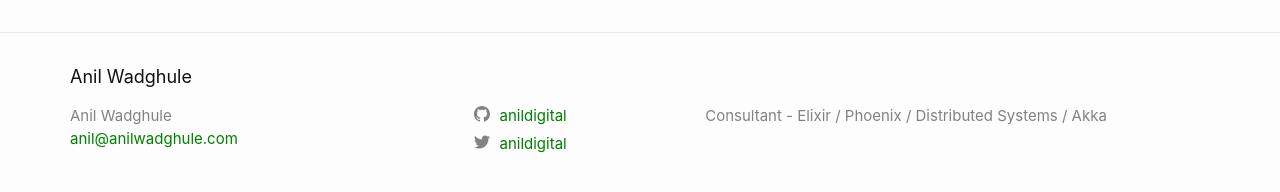
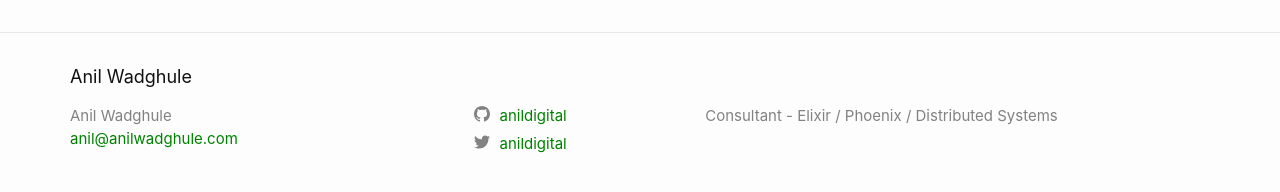
Before and after one commit to anildigital/anildigital.github.io, a Jekyll site: the page built from contact.html, in a window 1280 px wide. Shown: the part 685-877 px from the top of the page. Built offline with Jekyll 4.4.1, drawn with Linux system fonts in a browser that asks for light colours; comment, search, counter and statistics services are not loaded.

Commit message:
Misc content updates

```diff
--- a/_config.yml
+++ b/_config.yml
@@ -2,7 +2,7 @@
 title: Anil Wadghule
 email: anil@anilwadghule.com
 description: >
-  Consultant - Elixir / Phoenix / Distributed Systems / Akka
+  Consultant - Elixir / Phoenix / Distributed Systems
 baseurl: "" # the subpath of your site, e.g. /blog/
 url: "http://anilwadghule.com" # the base hostname & protocol for your site
 twitter_username: anildigital
```
Also changed, not shown: index.html (+16 -6 lines).
